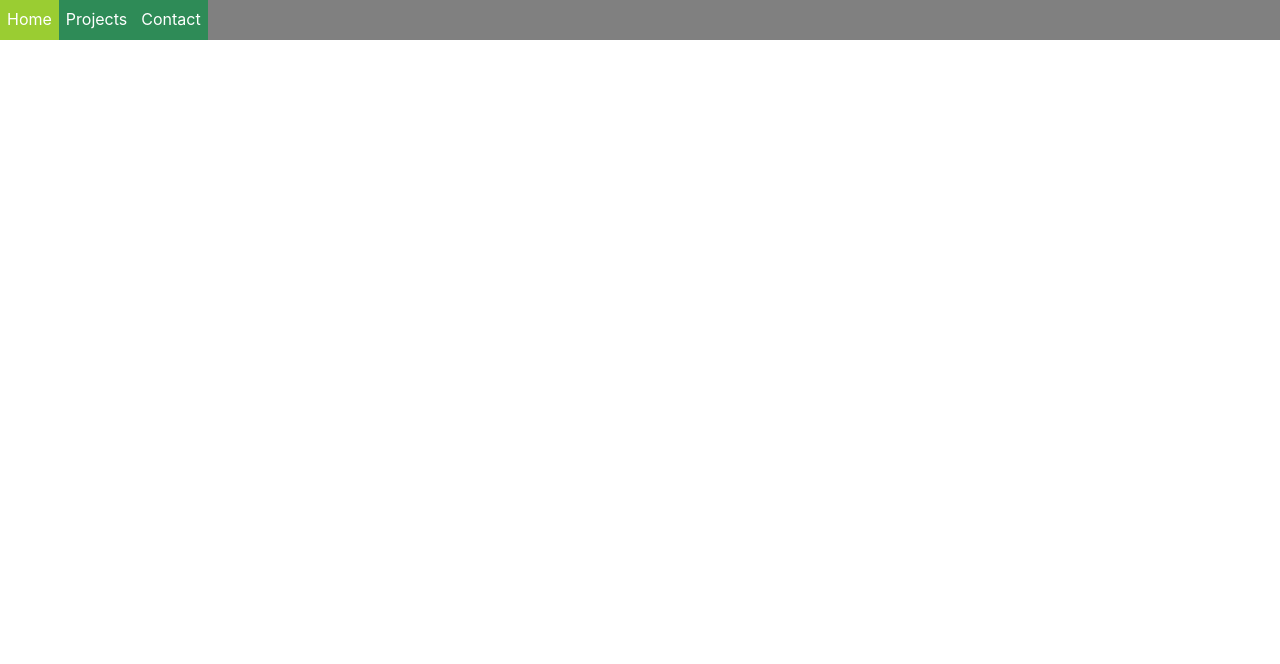
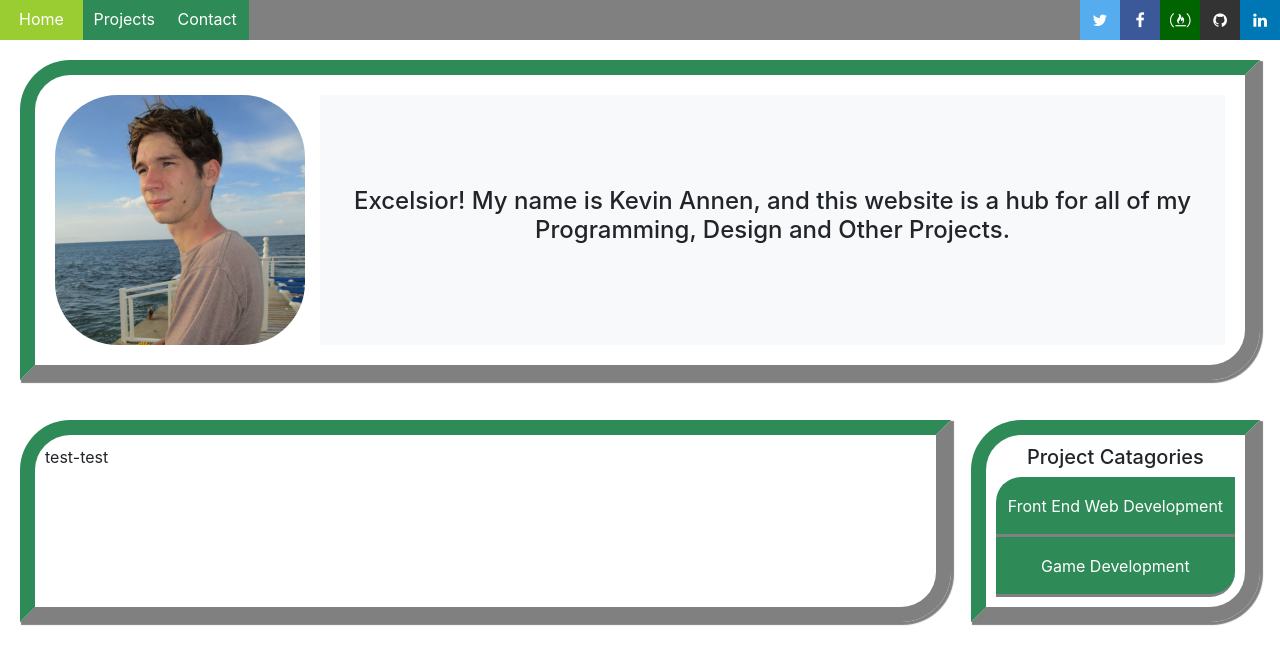
Before and after one commit to lekiy/WebPortfolio, a website: page index.html in a window 1280 px wide. Drawn offline with nearby package versions, Linux system fonts and the light colour scheme.

Commit message:
Made basic layout design and added some more buttons

```diff
--- a/index.html
+++ b/index.html
@@ -4,31 +4,47 @@
 
         <link rel="stylesheet" type="text/css" href="node_modules/bootstrap/dist/css/bootstrap.min.css">
         <link rel="stylesheet" href="main.css">
+        <link rel="stylesheet" href="https://cdnjs.cloudflare.com/ajax/libs/font-awesome/4.7.0/css/font-awesome.min.css">
     </head>
     <body>
-        <ul id="nav-bar">
-                <a href="" class="nav-bar-text" id="home-link"><li class="nav-bar-item">Home</li></a>
-                <a href="" class="nav-bar-text"><li class="nav-bar-item">Projects</li></a>
-            <a href="" class="nav-bar-text"><li class="nav-bar-item">Contact</li></a>
-        </ul>
-        <div class="container-fluid">
-
-            <div id="intro">
-                <div id="profile-pic">
-
+        <div id="nav-bar">
+                <a href="" class="nav-bar-text nav-bar-item" id="home-link">Home</a>
+                <a href="" class="nav-bar-text nav-bar-item">Projects</a>
+                <a href="" class="nav-bar-text  nav-bar-item">Contact</a>
+                <div id="nav-spacer"> </div>
+                <div id="social-media-links">
+                    <a href="" class="icon-link fa fa-twitter"></a>
+                    <a href="" class="icon-link fa fa-facebook"></a>
+                    <a href="" class="icon-link fa fa-free-code-camp"></a>
+                    <a href="" class="icon-link fa fa-github"></a>
+                    <a href="" class="icon-link fa fa-linkedin"></a>
                 </div>
-                <div id="profile-links">
-
-                </div>
-                <div id="intro-text">
-
+        </div>
+        <div>
+            <div id="intro-block" class="block-style">
+                <div id="intro">
+                    <img src="images/profile.jpg" id="profile-pic">
+                    <div id="intro-text" class="center-content card-body bg-light">
+                        <h4>Excelsior! My name is Kevin Annen, and this website is a hub for all of my Programming, Design and Other Projects.</h4>
+                    </div>
                 </div>
             </div>
-            <div id="blog-box">
-                <div id="blog-content">
-
+            <div id="blog-block" >
+                <div id="blog-content" class="block-style">
+                    test-test
                 </div>
-                <div id="blog-selection">
+                <div id="blog-selection" class="block-style">
+                    <h5>Project Catagories</h5>
+                    <div id="selector-webdev" class="blog-selector center-content">
+                        <a href="" >
+                            Front End Web Development
+                        </a>
+                    </div>
+                    <div id="selector-gamedev" class="blog-selector center-content">
+                        <a href="">
+                            Game Development
+                        </a>
+                </div>
 
                 </div>
             </div>
--- a/main.css
+++ b/main.css
@@ -2,6 +2,15 @@
 
 body{
     background-color: white;
+}
+
+a{
+    color:white;
+}
+
+a:hover{
+    color:white;
+    text-decoration: none;
 }
 
 #nav-bar{
@@ -15,31 +24,37 @@ body{
     top: 0px;
     left: 0px;
     display:flex;
+    flex-flow: row;
     justify-content: flex-start;
     list-style-type: none;
+}
+
+#nav-spacer{
+    width:100%;
+}
+
+#social-media-links{
+    display:flex;
+    flex-flow:row;
+    justify-content: flex-end;
+    align-self: flex-end;
 }
 
 .nav-bar-item{
     padding: 7px;
     margin: 0px;
     height:40px;
+    width:120px;
     text-align:center;
     background-color:seagreen;
     text-decoration: none;
+    color:white;
 }
 
 .nav-bar-item:hover{
     background-color: yellowgreen;
-}
-
-.nav-bar-text:hover{
     color: white;
     text-decoration: none;
-}
-
-.nav-bar-text{
-    color:white;
-
 }
 
 #home-link{
@@ -47,3 +62,137 @@ body{
 
     align-self: flex-start;
 }
+
+.center{
+    display: flex;
+    align-items: center;
+    justify-content: center;
+}
+
+#intro{
+    display: flex;
+    flex-flow: row;
+    margin:0px;
+    padding:10px;
+}
+
+#intro-block{
+    display: flex;
+    flex-flow: row;
+    justify-content: center;
+    margin:20px;
+    margin-top:60px;
+    padding:10px;
+}
+
+#profile-pic{
+    width: 250px;
+    height:250px;
+    border-radius:25%;
+}
+
+#intro-text{
+    text-align: center;
+    margin-left: 15px;
+}
+
+.center-content{
+    display:flex;
+    align-items: center;
+    justify-content: center;
+    text-align: center;
+}
+
+
+.icon-link{
+    background-color: blue;
+    width:40px;
+    height:40px;
+    font-size: 40px;
+    margin:0px;
+    padding:12px;
+    text-decoration: none;
+    text-align: center;
+}
+
+.fa:hover{
+    color:white;
+    background-color: yellowgreen;
+}
+
+.fa-facebook {
+    background: #3B5998;
+    color: white;
+}
+
+.fa-twitter {
+    background: #55ACEE;
+    color: white;
+    padding:12px;
+}
+
+.fa-free-code-camp {
+    background: #006400;
+    color: white;
+    padding-left:10px;
+}
+
+.fa-github{
+    background-color: #333;
+    color: white;
+}
+
+.fa-linkedin{
+    background-color: #0077b5;
+    color: white;
+}
+
+#blog-block{
+    display:flex;
+    flex-flow:row;
+    justify-content: center;
+}
+
+#blog-selection{
+    width:30%;
+    margin:20px;
+    text-align: center;
+}
+
+.blog-selector{
+    width:100%;
+    height:60px;
+    margin:0px;
+    background-color:seagreen;
+    color:white;
+    border-bottom: 3px solid gray;
+}
+
+.blog-selector:hover{
+    background-color: yellowgreen;
+}
+
+#selector-webdev{
+    border-top-left-radius: 25px;
+}
+
+#selector-gamedev{
+    border-bottom-right-radius: 25px;
+}
+
+#blog-content{
+    width:100%;
+    margin:20px;
+    margin-right:0%;
+}
+
+.block-style{
+    box-shadow: 2px 2px 1px 1px gray;
+    border-top:15px solid seagreen;
+    border-left:15px solid seagreen;
+    border-bottom:15px solid gray;
+    border-right:15px solid gray;
+    border-top-left-radius: 50px;
+    border-bottom-right-radius: 50px;
+    padding:10px;
+}
```
Also changed, not shown: package.json (added, +24 -0 lines), images/profile.jpg (added), 1 other file.
